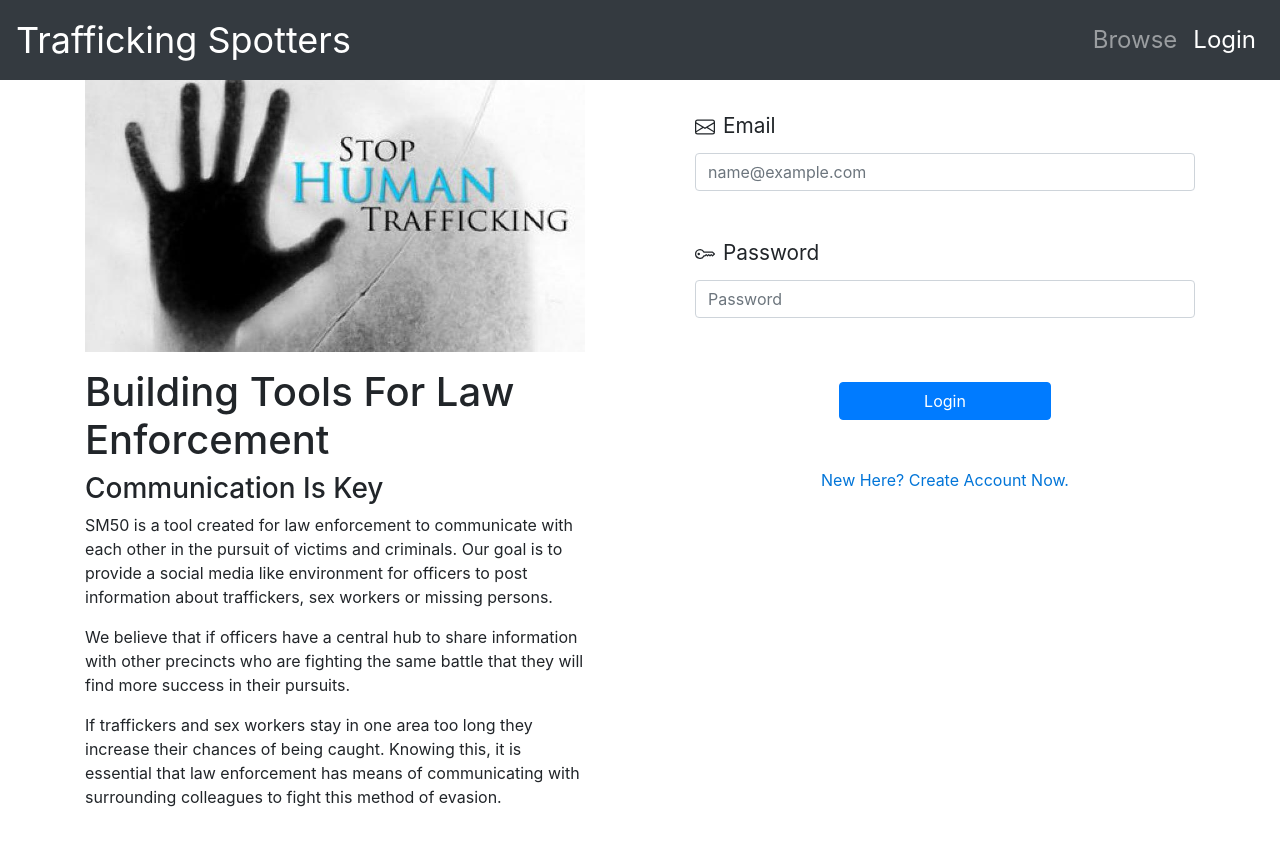
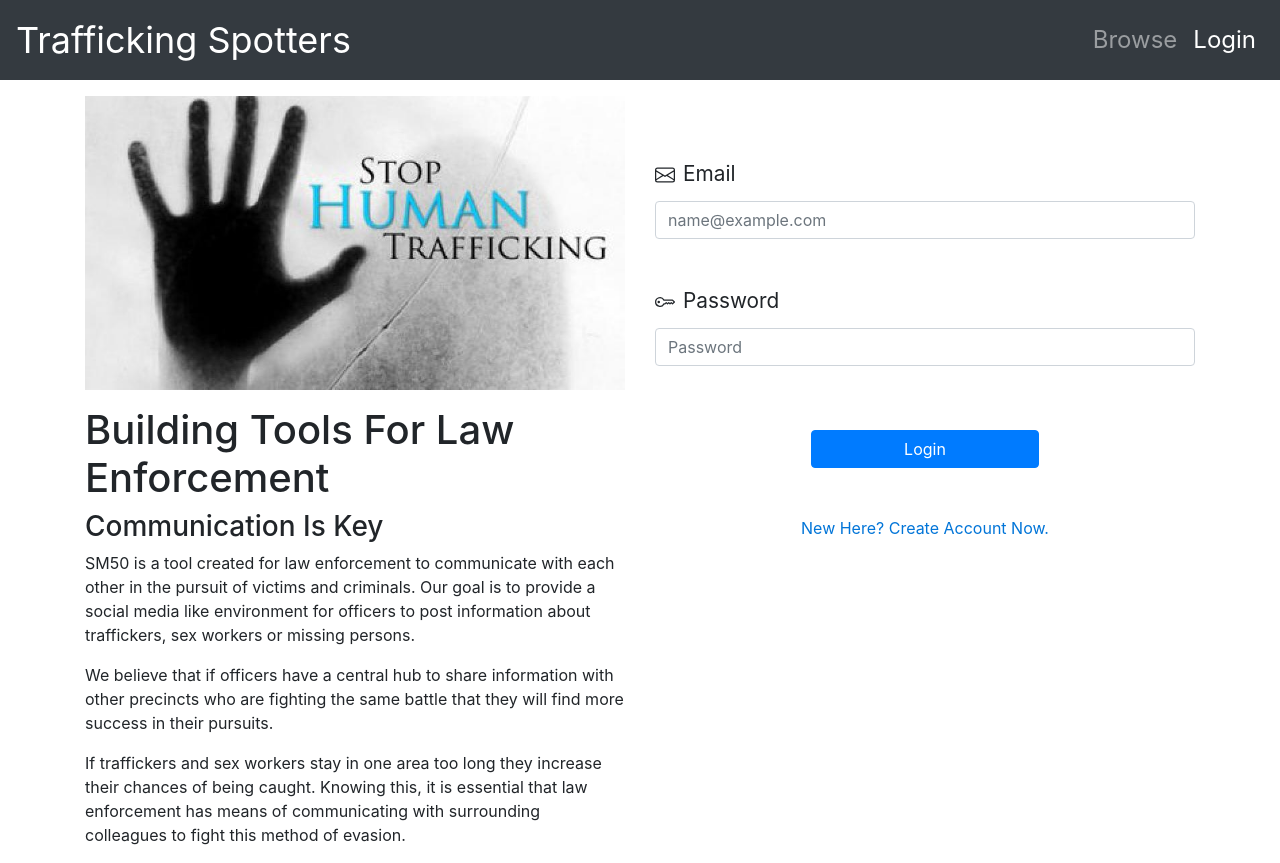
Before and after one commit to CodaBool/nextjs-social-heroku, a Next.js app: page /login in a window 1280 px wide. Before the commit the page ends 825 px from the top, so only its background shows below. Built offline with nearby package versions, Linux system fonts and the light colour scheme; no server answers.

Commit message:
better login page

```diff
--- a/pages/login.js
+++ b/pages/login.js
@@ -32,7 +32,30 @@ export default function Login({ csrfToken }) {
   if (isLoad(session, loading, false)) return <Load />
 
   return (
-    <><div className="float-right" style={{width: "500px", margin: "0 auto 0 auto"}}>
+    <Row>
+      <Col>
+        <img src="/image/login-header.jpg" className="mt-3 w-100" />
+        <h1 className="mt-3">Building Tools For Law Enforcement</h1>
+        <h3>Communication Is Key</h3>
+        <p className="mx-auto" style={{ maxWidth: "700px" }}>
+          SM50 is a tool created for law enforcement to communicate with each
+          other in the pursuit of victims and criminals. Our goal is to provide a
+          social media like environment for officers to post information about
+          traffickers, sex workers or missing persons.
+        </p>
+        <p className="mx-auto" style={{ maxWidth: "700px" }}>
+          We believe that if officers have a central hub to share information with
+          other precincts who are fighting the same battle that they will find
+          more success in their pursuits.
+        </p>
+        <p className="mx-auto" style={{ maxWidth: "700px" }}>
+          If traffickers and sex workers stay in one area too long they increase
+          their chances of being caught. Knowing this, it is essential that law
+          enforcement has means of communicating with surrounding colleagues to
+          fight this method of evasion.
+        </p>
+      </Col>
+      <Col className="my-5">
         <Form onSubmit={handleSubmit(onSubmit)} >
           <Form.Group>
             <Envelope className="mr-2 mb-1" size={20}/>
@@ -69,32 +92,8 @@ export default function Login({ csrfToken }) {
           </Row>
           <p className="my-5 text-center signupText" onClick={() => router.push(`/signup`)}>New Here? Create Account Now.</p>
         </Form>
-    </div>
-
-
-    <div className="float-left mr-15" style={{width: "500px", margin: "0 auto 0 auto"}}>
-      <img src="/image/login-header.jpg" width="500" fluid />
-      <h1 className="mt-3">Building Tools For Law Enforcement</h1>
-      <h3>Communication Is Key</h3>
-      <p className="mx-auto" style={{ maxWidth: "700px" }}>
-        SM50 is a tool created for law enforcement to communicate with each
-        other in the pursuit of victims and criminals. Our goal is to provide a
-        social media like environment for officers to post information about
-        traffickers, sex workers or missing persons.
-      </p>
-      <p className="mx-auto" style={{ maxWidth: "700px" }}>
-        We believe that if officers have a central hub to share information with
-        other precincts who are fighting the same battle that they will find
-        more success in their pursuits.
-      </p>
-      <p className="mx-auto" style={{ maxWidth: "700px" }}>
-        If traffickers and sex workers stay in one area too long they increase
-        their chances of being caught. Knowing this, it is essential that law
-        enforcement has means of communicating with surrounding colleagues to
-        fight this method of evasion.
-      </p>
-    </div>
-    </>
+      </Col>
+    </Row>
   )
 }
 
```
Lines whose indentation alone changed are shown as unchanged.
